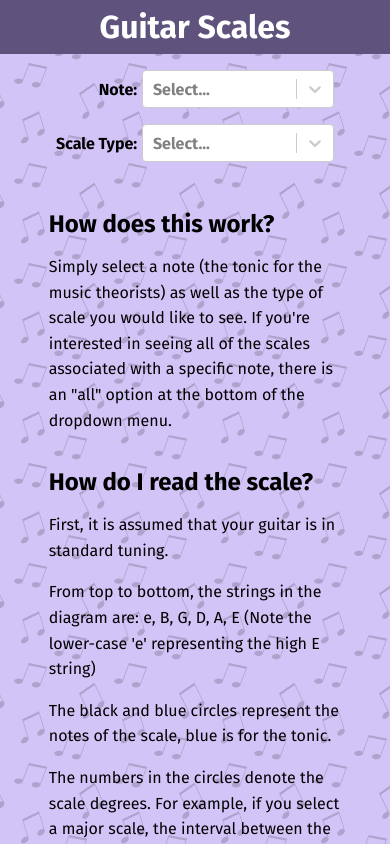
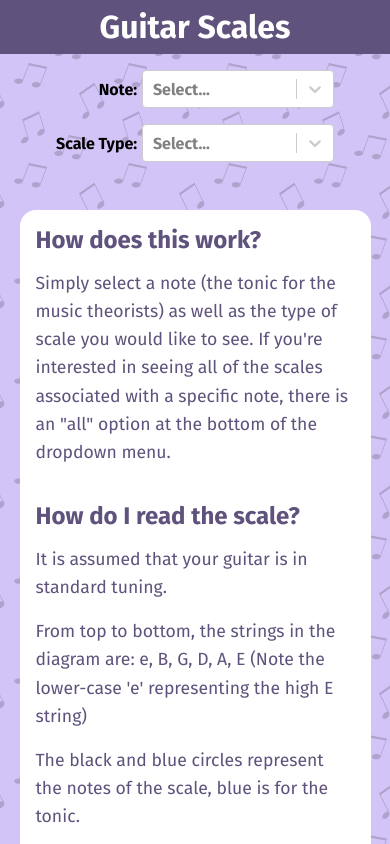
Before and after one commit to JoshGraham14/Guitar-Scale-Tutor, a React (Vite) app: page / in a window 390 px wide. Shown: the top 844 px of the page. Built offline with nearby package versions, Linux system fonts and the light colour scheme.

Commit message:
stylized info container

```diff
--- a/src/App.css
+++ b/src/App.css
@@ -17,6 +17,7 @@ section {
 	justify-content: center;
 	align-items: center;
 	gap: 3rem;
+	margin-bottom: 5rem;
 }
 
 .options-container {
@@ -49,6 +50,12 @@ section {
 	gap: 2rem;
 }
 
+@media (max-width: 820px) {
+	.scales-container {
+		width: 90%;
+	}
+}
+
 @media (max-width: 800px) {
 	.options-container {
 		gap: 3em;
--- a/src/components/Info/Info.css
+++ b/src/components/Info/Info.css
@@ -1,7 +1,21 @@
 .info-container {
-	width: 75ch;
+	/* width: 75ch; */
+	width: 125ch;
+	padding: 2rem;
+	background-color: white;
+	color: var(--darker-background-colour);
+	border-radius: 1rem;
+	margin-bottom: 1rem;
 }
 
 .info-container p {
 	margin-block: 1rem;
+	font-size: 1.1rem;
 }
+
+@media (max-width: 800px) {
+	.info-container {
+		width: 100%;
+		padding: 1rem;
+	}
+}
--- a/src/components/Info/Info.tsx
+++ b/src/components/Info/Info.tsx
@@ -12,7 +12,7 @@ export const Info = () => {
 			</p>
 			<br />
 			<h1>How do I read the scale?</h1>
-			<p>First, it is assumed that your guitar is in standard tuning.</p>
+			<p>It is assumed that your guitar is in standard tuning.</p>
 			<p>
 				From top to bottom, the strings in the diagram are: e, B, G, D,
 				A, E (Note the lower-case 'e' representing the high E string)
@@ -26,6 +26,7 @@ export const Info = () => {
 				example, if you select a major scale, the interval between the
 				circles labelled 1 and 3 will be a major third.
 			</p>
+			<br />
 			<h1>Will more scales be added?</h1>
 			<p>
 				Yes! In the future new scales will be added such as blues,
@@ -40,9 +41,6 @@ export const Info = () => {
 			<center>
 				<p>Have fun learning!</p>
 			</center>
-			<br />
-			<br />
-			<br />
 		</div>
 	)
 }
```
